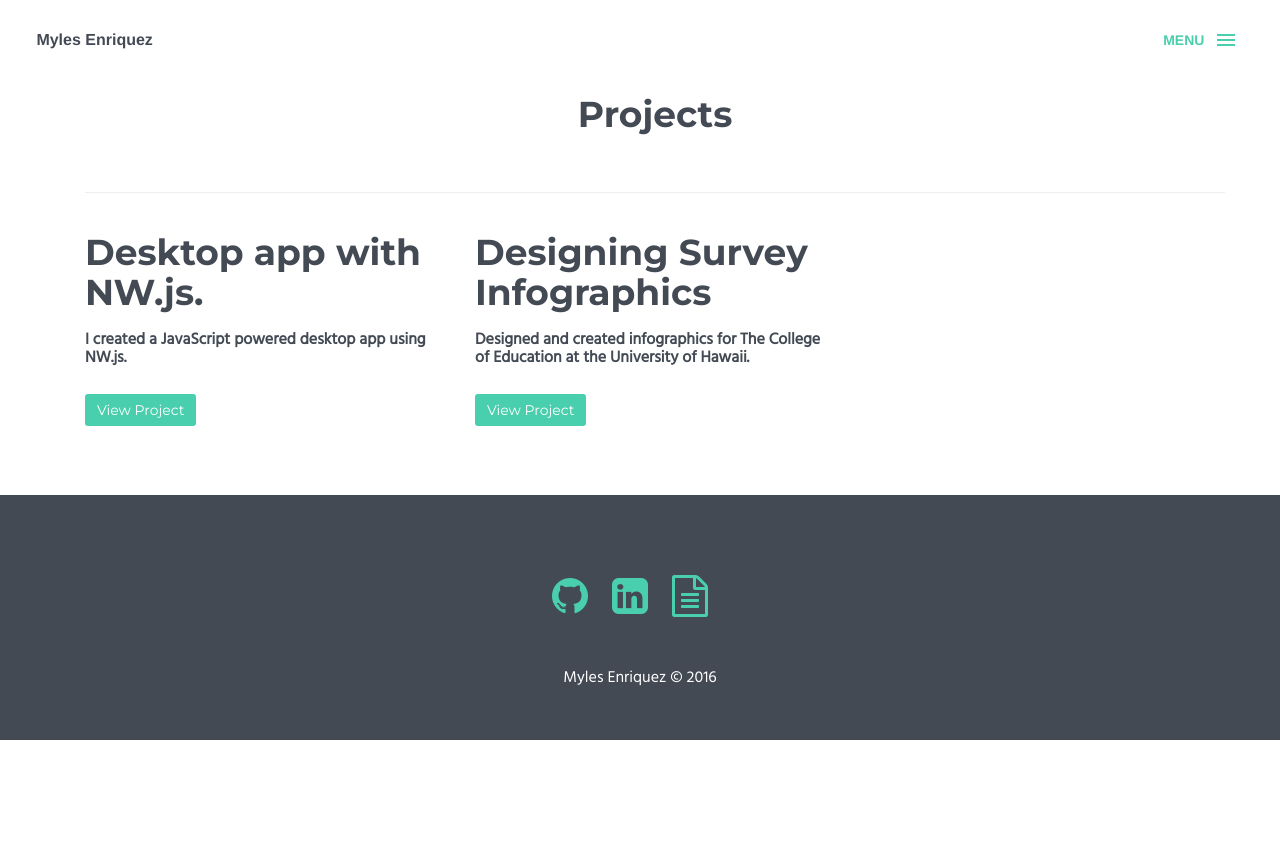
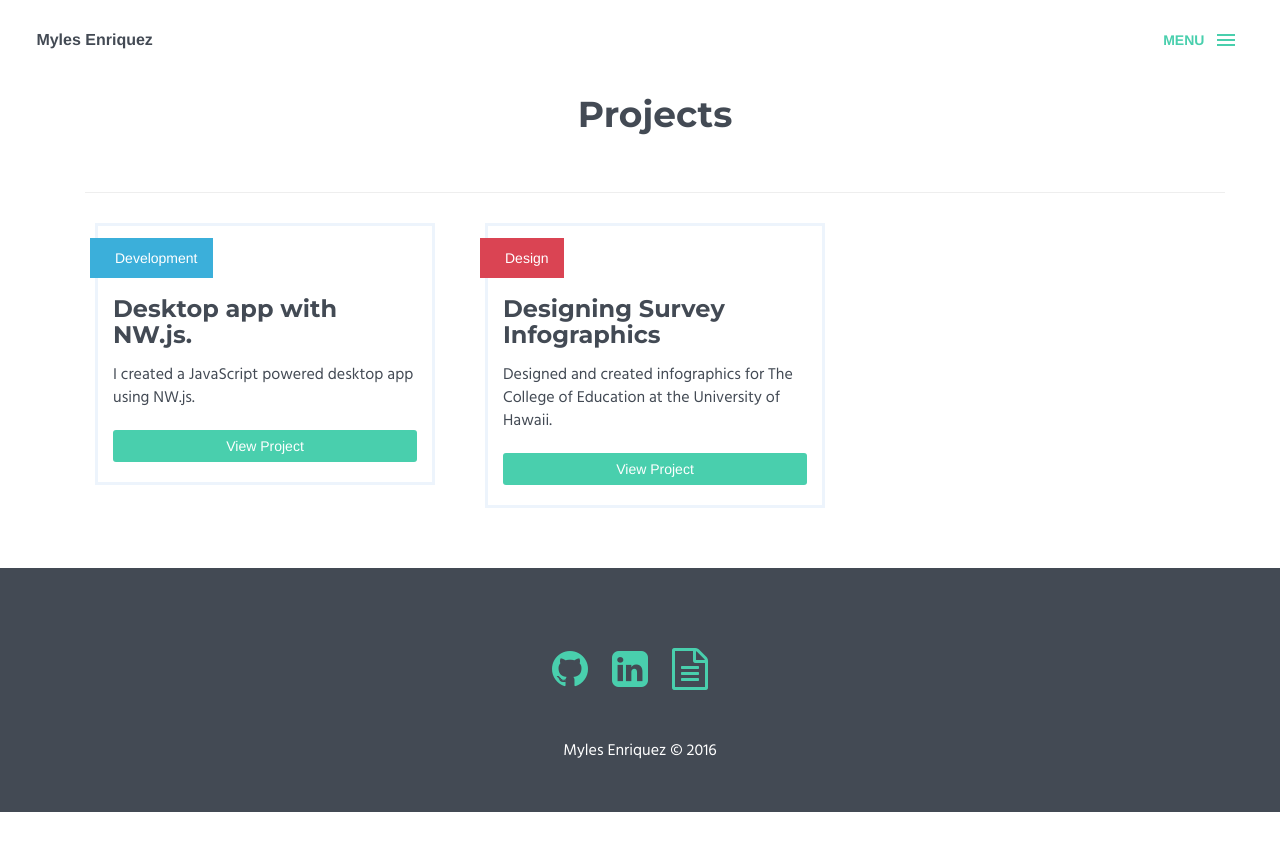
Before and after one commit to torleif-nielsen/enriquezm.github.io, a Jekyll site: the page built from projects.html, in a window 1280 px wide. Shown: the top 851 px of the page. Built offline with Jekyll 4.4.1, drawn with Linux system fonts in a browser that asks for light colours.

Commit message:
Style project boxes.

```diff
--- a/projects.html
+++ b/projects.html
@@ -5,10 +5,22 @@ permalink: /projects/
 published: true
 ---
 
-{% for post in site.categories['projects'] %}
-<div class="col-xs-12 col-md-4">
-	<h1>{{ post.title }}<h1>
-	<p>{{ post.blurb }}</p>
-	<a href="{{ post.url | prepend: site.baseurl }}" class="btn btn-primary">View Project</a>
-</div>
-{% endfor %}
+<!-- Projects Section -->
+<section id="project-section" name="project-section" class="container-fluid">
+	<div class="row">
+		{% for post in site.categories['projects'] %}
+		<div class="col-xs-12 col-sm-6 col-md-4">
+			<div class="project-box">
+				{% if post.categories %}
+					{% for cat in post.categories offset:1 %}
+					<div class="category-header {% if cat == 'Development' %}development-cat{% else %}design-cat{% endif %}">{{ cat }}</div>
+					{% endfor %}
+				{% endif %}
+				<h3>{{ post.title }}</h3>
+				<p>{{ post.blurb }}</p>
+				<a href="{{ post.url | prepend: site.baseurl }}" class="btn btn-primary">View Project</a>
+			</div>
+		</div>
+		{% endfor %}
+	</div>
+</section>
```
